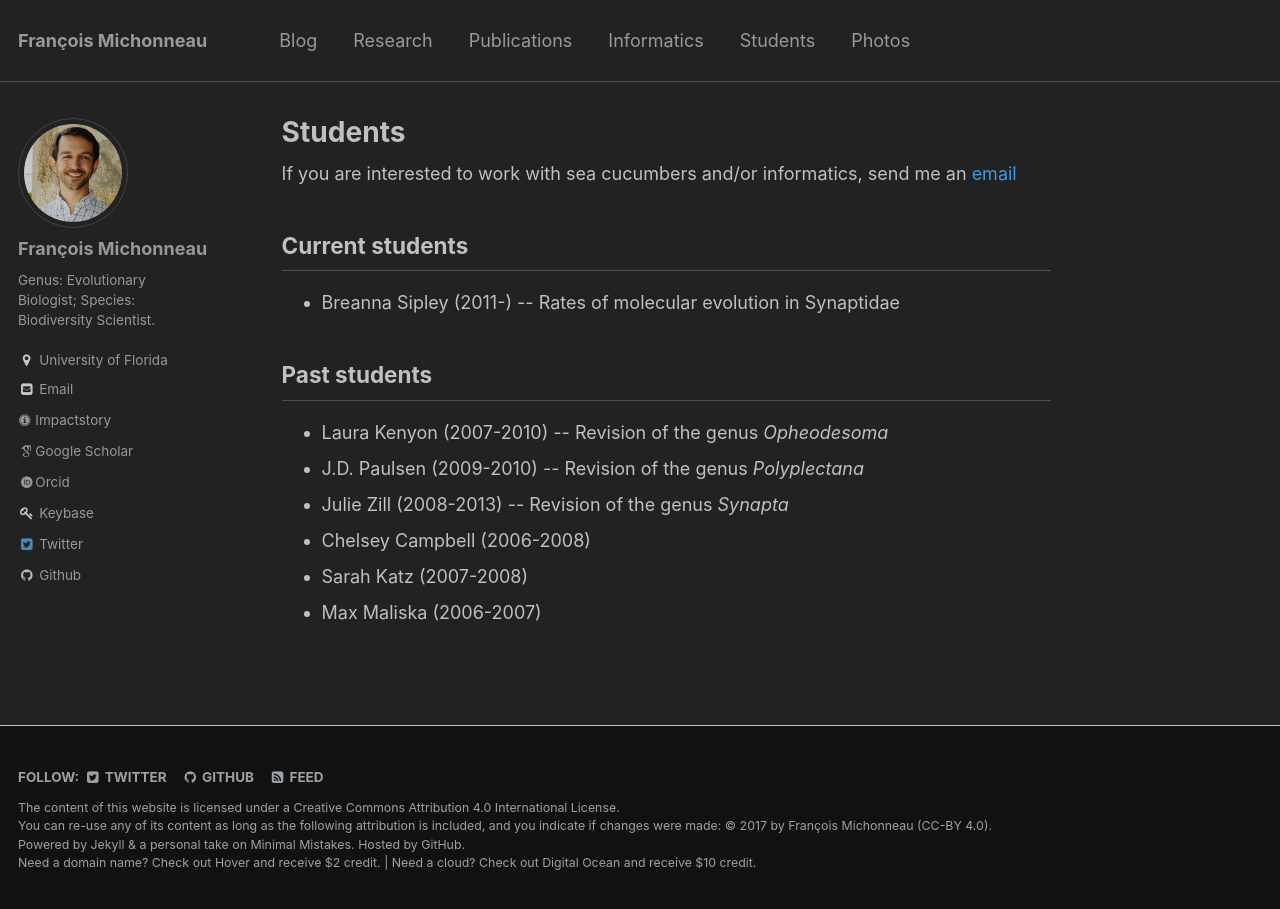
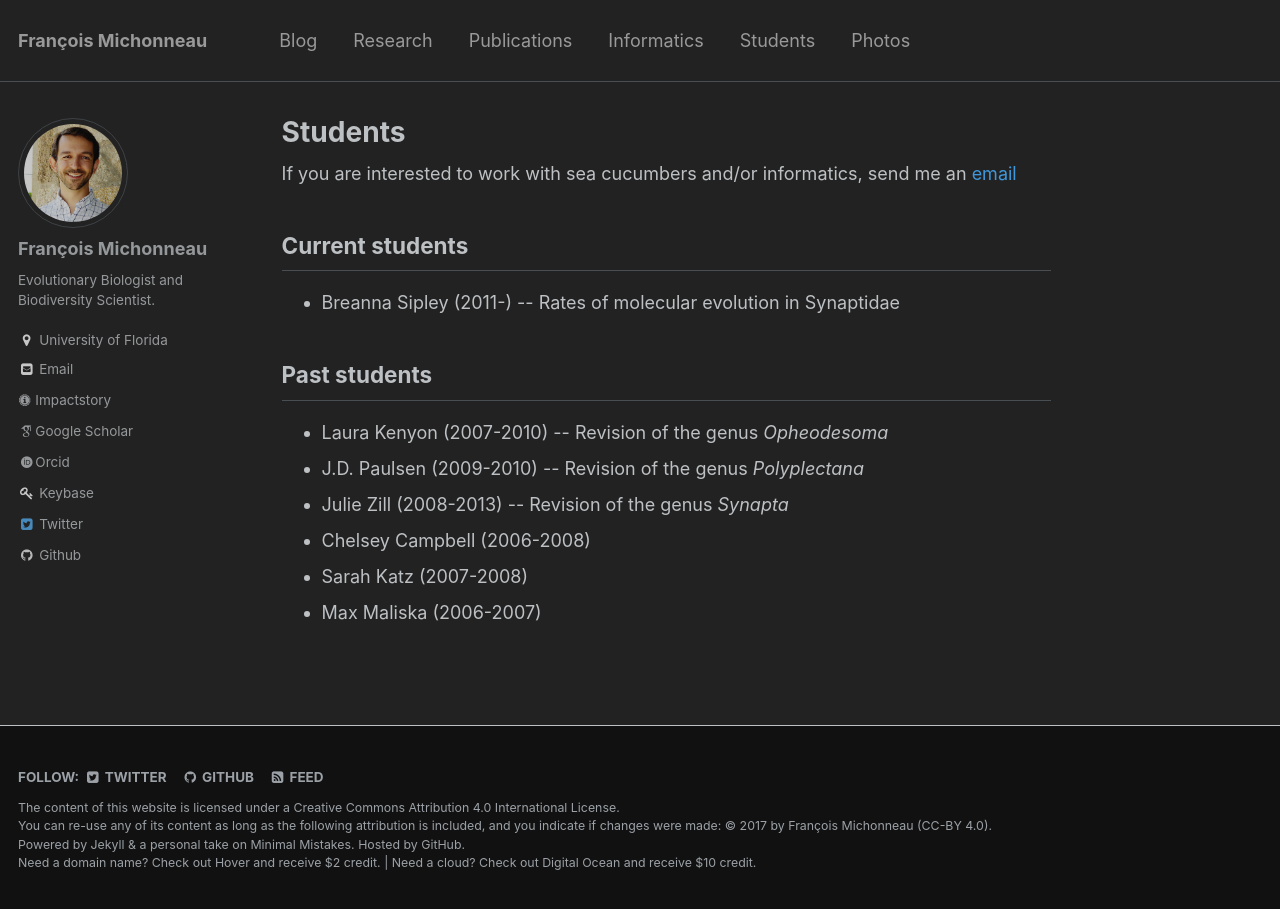
Before and after one commit to fmichonneau/francoismichonneau.net, a Jekyll site: the page built from _pages/students.html, in a window 1280 px wide. Built offline with Jekyll 4.4.1, drawn with Linux system fonts in a browser that asks for light colours; some web fonts are replaced.

Commit message:
update bio

```diff
--- a/_config.yml
+++ b/_config.yml
@@ -71,7 +71,7 @@ google_ad_slot           :
 author:
   name             : "François Michonneau"
   avatar           : "michonneau.francois_square.jpg"
-  bio              : "Genus: Evolutionary Biologist; Species: Biodiversity Scientist."
+  bio              : "Evolutionary Biologist and Biodiversity Scientist."
   location         : "University of Florida"
   email            : "francois.michonneau@gmail.com"
   uri              :
```
